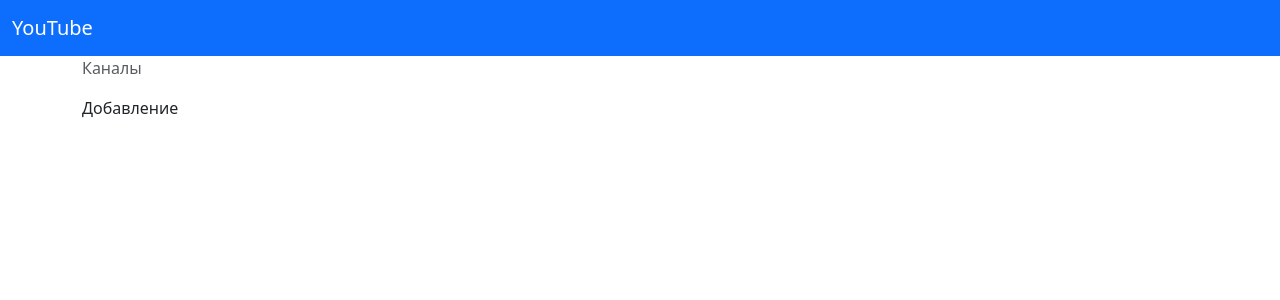
After one commit to UserNikita/easycode_django, a Django app: page /youtube/channels/add/ in a window 1280 px wide. The commit adds this page. Shown: the top 300 px of the page. Run offline with Django 3.2, Linux system fonts and the light colour scheme; some libraries are stand-ins or nearby versions.

Commit message:
Добавлена страница для добавления каналов

```diff
--- /dev/null
+++ b/apps/youtube/templates/youtube/add_channel.html
@@ -0,0 +1,12 @@
+{% extends 'youtube/base.html' %}
+
+{% block content %}
+    <div class="container">
+        <nav aria-label="breadcrumb">
+            <ol class="breadcrumb">
+                <li class="breadcrumb-item active" aria-current="page">Каналы</li>
+            </ol>
+        </nav>
+        Добавление
+    </div>
+{% endblock %}
--- a/apps/youtube/templates/youtube/list_channels.html
+++ b/apps/youtube/templates/youtube/list_channels.html
@@ -27,12 +27,14 @@
                     <td>{{ channel.video_set.count }}</td>
                     <td>{{ channel.video_duration_sum }}</td>
                     <td>
-                        <a  class="btn btn-primary" href="{{ channel.get_absolute_url }}">Подробнее</a>
+                        <a class="btn btn-primary" href="{{ channel.get_absolute_url }}">Подробнее</a>
                     </td>
                 </tr>
             {% endfor %}
-
             </tbody>
         </table>
+        <div class="float-end">
+            <a href="{% url 'youtube:channel-add' %}" class="btn btn-primary">Добавить</a>
+        </div>
     </div>
 {% endblock %}
--- a/apps/youtube/urls.py
+++ b/apps/youtube/urls.py
@@ -11,5 +11,10 @@ urlpatterns = [
         route="videos/<str:pk>/",
         view=VideosListView.as_view(),
         name='videos-list'
-    )
+    ),
+    path(
+        route="channels/add/",
+        view=AddChannelFormView.as_view(),
+        name='channel-add'
+    ),
 ]
--- a/apps/youtube/views.py
+++ b/apps/youtube/views.py
@@ -1,4 +1,4 @@
-from django.views.generic import ListView
+from django.views.generic import ListView, FormView,TemplateView
 from apps.youtube.models import Channel, Video
 
 
@@ -21,3 +21,7 @@ class VideosListView(ListView):
         context = super().get_context_data(object_list=object_list, **kwargs)
         context["channel"] = Channel.objects.get(pk=self.kwargs["pk"])
         return context
+
+
+class AddChannelFormView(TemplateView):
+    template_name = "youtube/add_channel.html"
```
